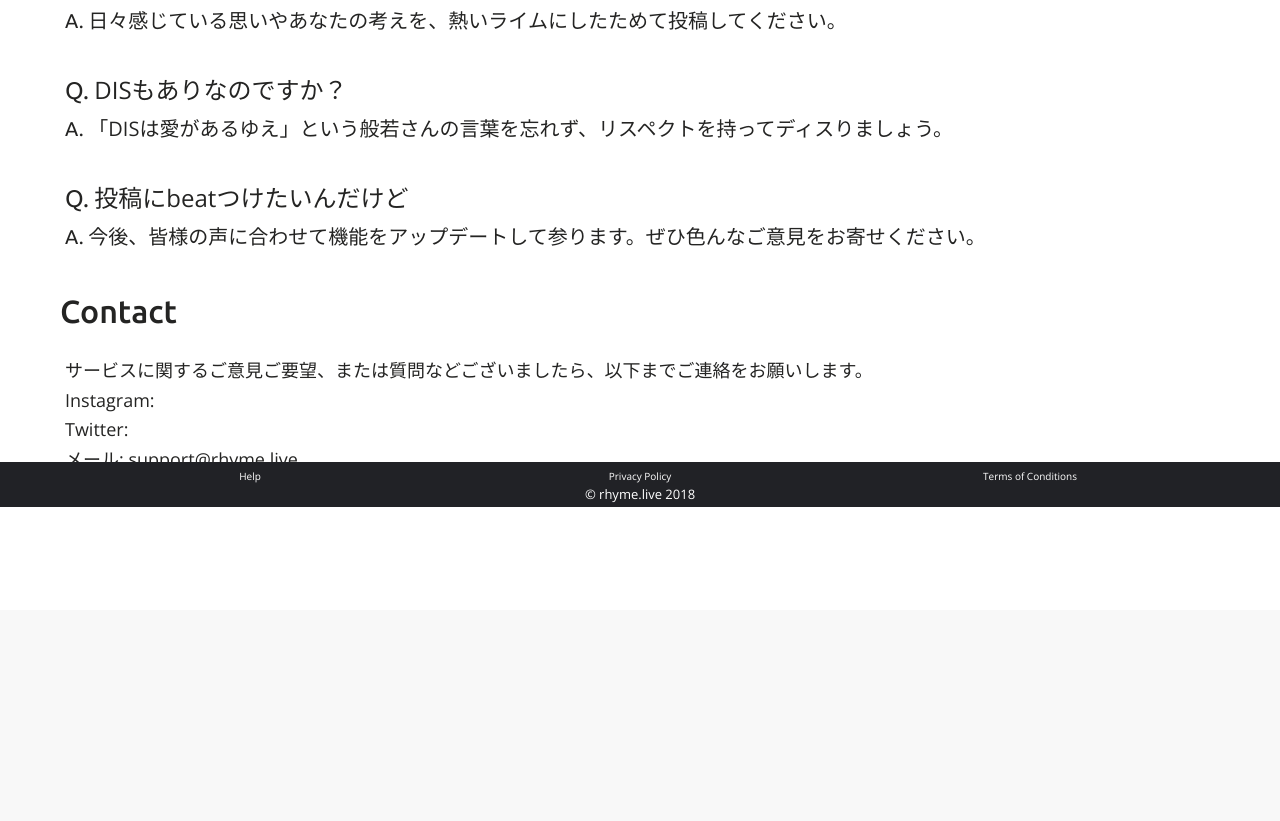
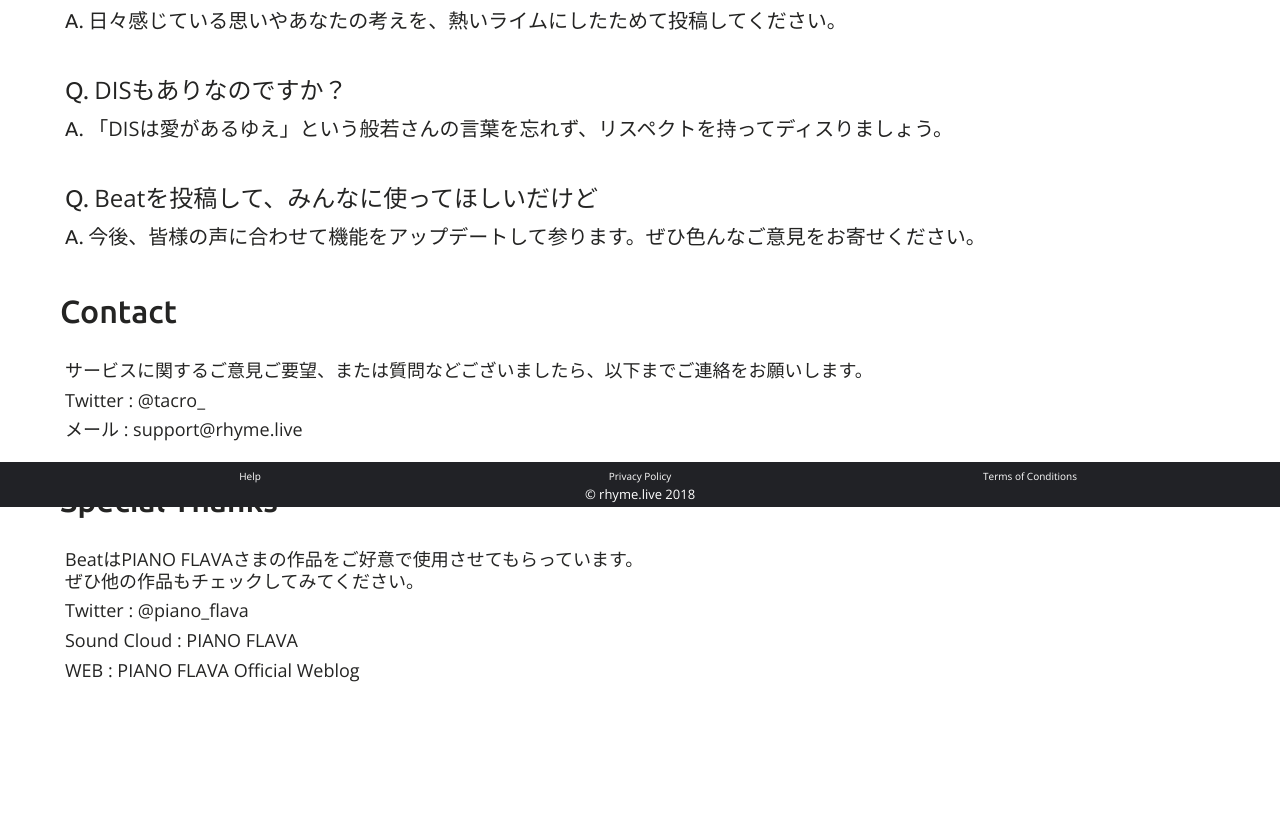
Before and after one commit to tacro/rhyme-pjt, a Django app: page /help/ in a window 1280 px wide. Shown: the part 293-1114 px from the top of the page. Before the commit the page ends 800 px from the top, so only its background shows below. Run offline with Django 3.2, Linux system fonts and the light colour scheme; some libraries are stand-ins or nearby versions.

Commit message:
added credits for PIANO FLAVA

```diff
--- a/rhyme/templates/help.html
+++ b/rhyme/templates/help.html
@@ -30,7 +30,7 @@
          </h4>
         </div>
          <div class="faq">
-           <h3><span>Q. </span>投稿にbeatつけたいんだけど</h3>
+           <h3><span>Q. </span>Beatを投稿して、みんなに使ってほしいだけど</h3>
            <h4>
              <span>A. </span>今後、皆様の声に合わせて機能をアップデートして参ります。ぜひ色んなご意見をお寄せください。
            </h4>
@@ -41,10 +41,23 @@
       <div class="contact-list">
         <h5>サービスに関するご意見ご要望、または質問などございましたら、以下までご連絡をお願いします。</h5>
         <div>
-          <h5>Instagram: </h5>
-          <h5>Twitter:</h5>
-          <h5>メール: support@rhyme.live</h5>
+          <!-- <h5>Instagram: </h5> -->
+          <h5>Twitter : <a href="https://twitter.com/tacro_" target="_blank">@tacro_</a></h5>
+          <h5>メール : support@rhyme.live</h5>
        </div>
+      </div>
+      <div class="heading">
+        <h2>Special Thanks</h2>
+      </div>
+      <div id="special-thanks">
+        <div class="contact-list">
+          <h5>BeatはPIANO FLAVAさまの作品をご好意で使用させてもらっています。<br/>ぜひ他の作品もチェックしてみてください。</h5>
+          <div>
+            <h5>Twitter : <a href="https://twitter.com/piano_flava" target="_blank">@piano_flava</a></h5>
+            <h5>Sound Cloud : <a href="https://soundcloud.com/piano_flava" target="_blank">PIANO FLAVA</a></h5>
+            <h5>WEB : <a href="https://piano-flava.com/" target="_blank">PIANO FLAVA Official Weblog</a></h5>
+         </div>
+        </div>
       </div>
     </div>
   </section>
--- a/users/templates/users/likes.html
+++ b/users/templates/users/likes.html
@@ -124,9 +124,9 @@
                       <div class="col-3 col-lg-2 post-reaction"><a href="{% url 'verses:answer' like.id %}"><i class="fas fa-reply"></i> {{ like.get_answers.count }}</a></div>
                       <div class="col-3 col-lg-2 post-reaction"><a href="{% url 'verses:beef' like.id %}"><i class="fas fa-bolt"></i> {{ like.get_beefs.count }}</a></div>
                       <div class="col-3 col-lg-2 post-reaction"><a class="like-btn" data-href="{{ like.get_api_like_url }}" data-likes="{{ like.likes.count }}" href="{{ like.get_like_url }}"><i class="fas fa-hand-peace"></i><span class="like-text"> {{ like.likes.count }}</span></a></div>
-                      {% if post.rhymer == request.user %}
+                      {% if like.rhymer == request.user %}
                         <div class="col-3 col-lg-2 post-reaction">
-                          <a onclick="return confirm('このバースを削除しますか？')" href="{% url 'verses:delete' post.id %}">
+                          <a onclick="return confirm('このバースを削除しますか？')" href="{% url 'verses:delete' like.id %}">
                             <i class="fas fa-trash-alt"></i>
                           </a>
                         </div>
--- a/verses/templates/verses/create.html
+++ b/verses/templates/verses/create.html
@@ -38,7 +38,7 @@
             <audio id="beat-player" src="#" loop controls></audio>
           </div>
           <div class="offset-md-2"></div>
-          <div id="beat-maker-credit" class="col-12 col-md-8 text-right"><p>All tracks by <a href="https://twitter.com/piano_flava" target='_blank'>PIANO FLAVA</a></p></div>
+          <div id="beat-maker-credit" class="col-12 col-md-8 text-right"><p>All the beats by <a href="https://twitter.com/piano_flava" target='_blank'>PIANO FLAVA</a></p></div>
           <div class="offset-md-2"></div>
           <div class="offset-md-1"></div>
           <div class="col-12 col-md-10 text-left">
--- a/verses/templates/verses/detail.html
+++ b/verses/templates/verses/detail.html
@@ -60,7 +60,7 @@
           <div class="col-3 col-lg-2 verse-reaction text-center"><a href="{% url 'verses:beef' verse.id %}"><i class="fas fa-bolt"></i></a></div>
           <div class="col-3 col-lg-2 verse-reaction text-center"><a class="like-btn" data-href="{{ verse.get_api_like_url }}" data-likes="{{ verse.likes.count }}" href="{{ verse.get_like_url }}" verse-id = "{{ verse.id }}"><i class="fas fa-hand-peace"></i><span id="{{ verse.like_text_id }}">{{ verse.likes.count }}</span></a></div>
           {% if verse.rhymer == request.user %}
-            <div class="col-3 col-lg-2 verse-reaction">
+            <div class="col-3 col-lg-2 verse-reaction text-center">
               <a onclick="return confirm('このバースを削除しますか？')" href="{% url 'verses:delete' verse.id %}">
                 <i class="fas fa-trash-alt"></i>
               </a>
```
